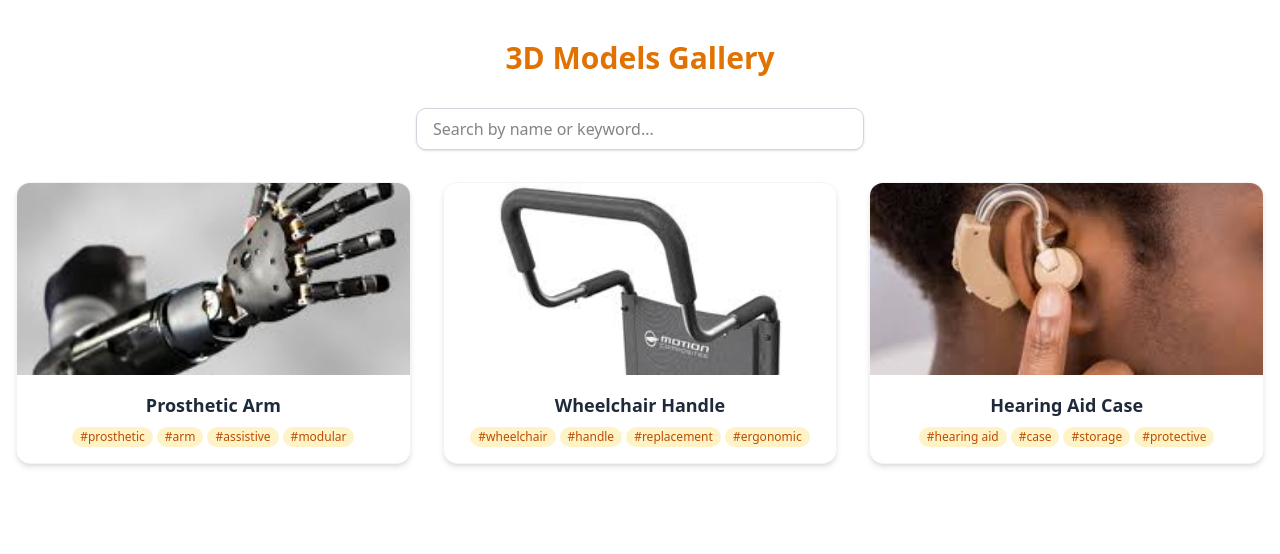
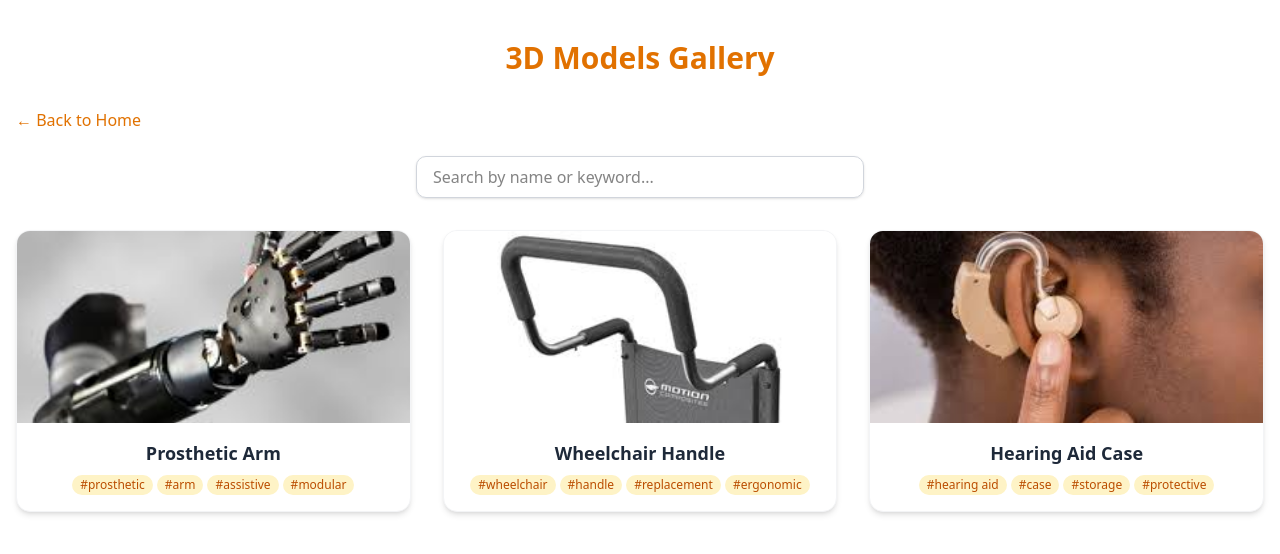
Before and after one commit to gekkinggu/Clinic-3D, a Next.js app: page /models in a window 1280 px wide. Shown: the top 554 px of the page. Built offline with nearby package versions, Linux system fonts and the light colour scheme; no server answers.

Commit message:
Added back button

```diff
--- a/app/models/page.tsx
+++ b/app/models/page.tsx
@@ -30,6 +30,13 @@ function ModelsPageContent() {
       <h1 className="text-3xl font-bold text-amber-600 mb-8 text-center">
         3D Models Gallery
       </h1>
+      <button
+        type="button"
+        onClick={() => (window.location.href = "/")}
+        className="mb-6 text-amber-600 hover:underline font-medium"
+      >
+        ← Back to Home
+      </button>
       <div className="flex justify-center mb-8">
         <input
           type="text"
--- a/app/upload/page.tsx
+++ b/app/upload/page.tsx
@@ -29,9 +29,16 @@ export default function UploadModelPage() {
 
   const handleSubmit = async (e: React.FormEvent) => {
     e.preventDefault();
-    setLoading(true);
     setError(null);
     setSuccess(false);
+
+    // Check if user is logged in before uploading
+    if (!user) {
+      setError("You must be signed in to upload a model.");
+      return;
+    }
+
+    setLoading(true);
 
     try {
       const formData = new FormData();
@@ -67,6 +74,13 @@ export default function UploadModelPage() {
       <h1 className="text-3xl font-bold text-amber-600 mb-8 text-center">
         Upload 3D Model
       </h1>
+      <button
+        type="button"
+        onClick={() => window.location.href = "/"}
+        className="mb-6 text-amber-600 hover:underline font-medium"
+      >
+        ← Back to Home
+      </button>
       <form
         className="bg-white rounded-xl shadow-lg p-8 flex flex-col gap-6 border border-gray-100"
         onSubmit={handleSubmit}
```
